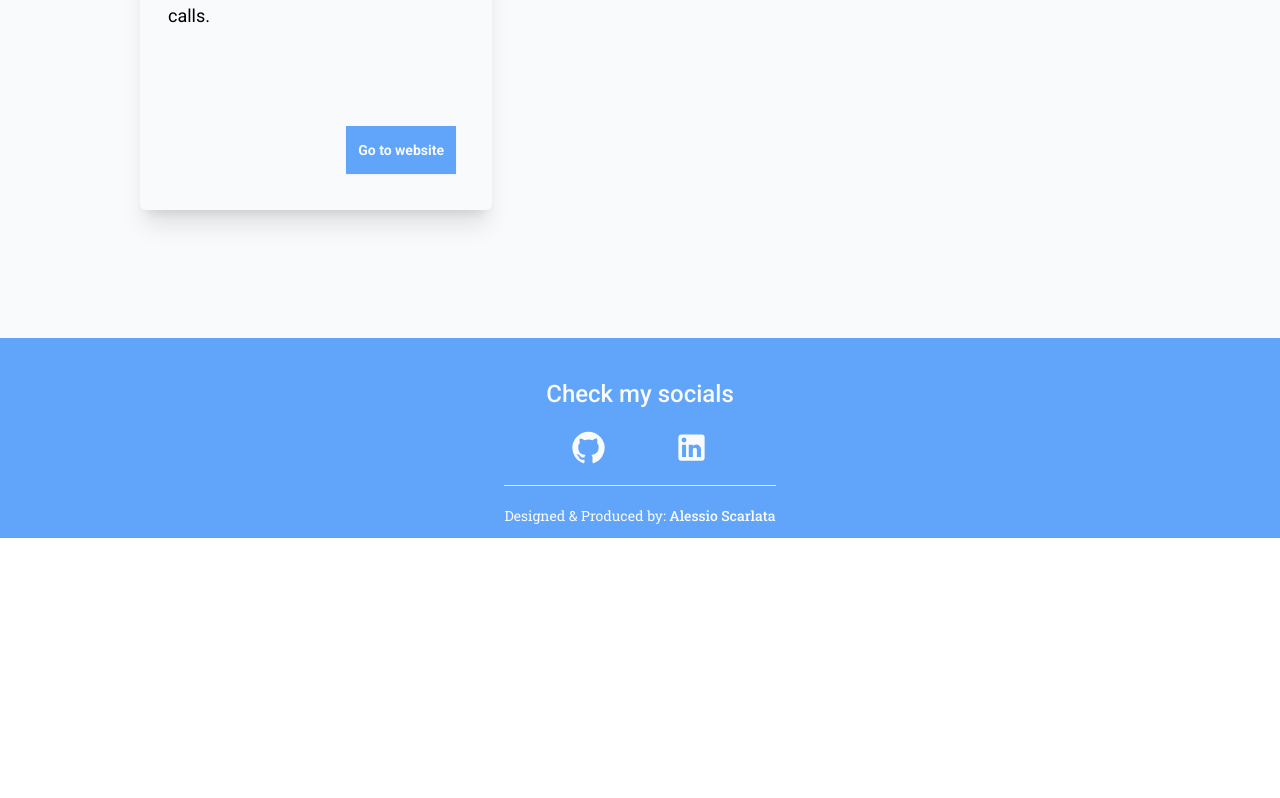
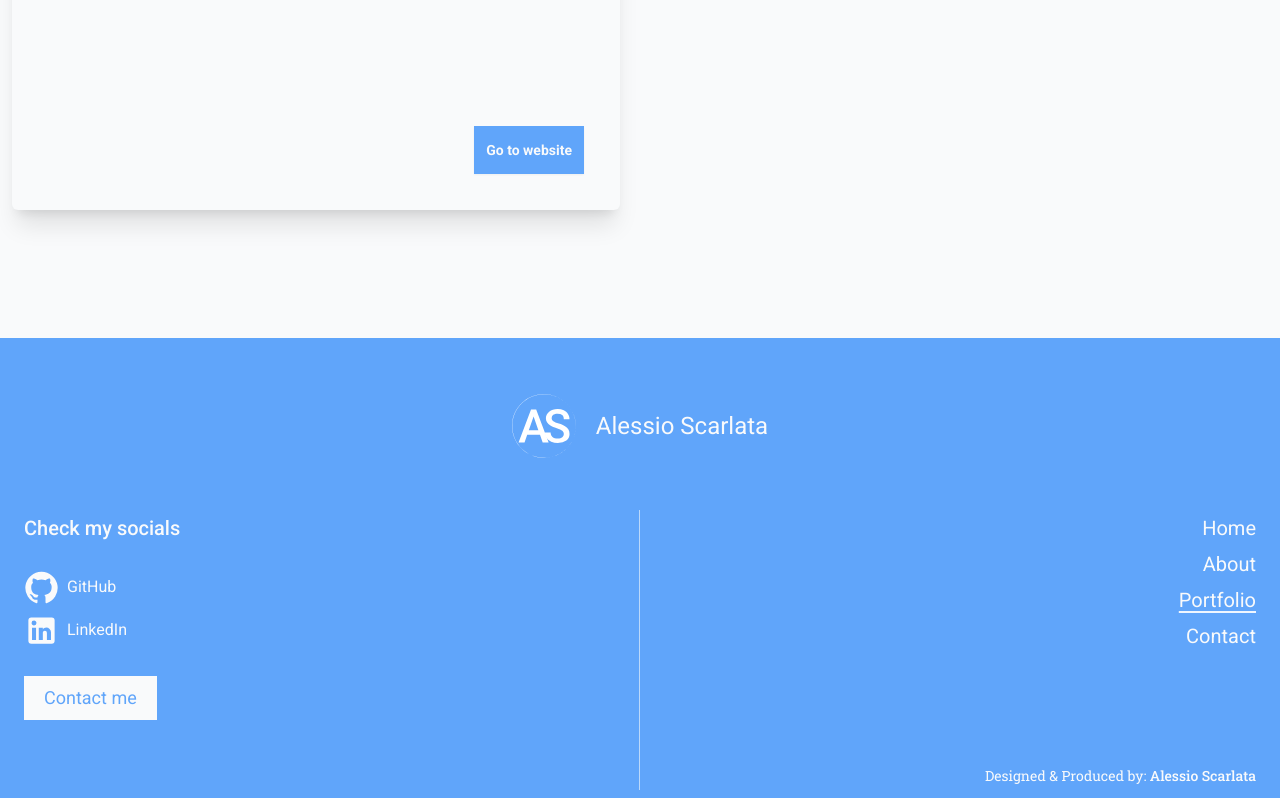
Before and after one commit to xScafu/portfolio-site-react, a React (Vite) app: page /portfolio in a window 1280 px wide. Shown: the part 1756-2554 px from the top of the page. Before the commit the page ends 2294 px from the top, so only its background shows below. Built offline with nearby package versions, Linux system fonts and the light colour scheme.

Commit message:
animations & footer improvements

```diff
--- a/src/components/Card.jsx
+++ b/src/components/Card.jsx
@@ -6,7 +6,7 @@ export default function Card({
 }) {
   return (
     <div className="flex justify-center">
-      <div className="card card-compact bg-gray-50 dark:bg-slate-400 dark:text-black shadow-xl rounded-md overflow-hidden w-[22rem] h-[30rem]">
+      <div className="card card-compact bg-gray-50 dark:bg-slate-400 dark:text-black shadow-xl rounded-md overflow-hidden h-[30rem]">
         <figure className="h-40">
           <img
             className="scale-105 transition ease-in-out duration-300 hover:scale-110"
--- a/src/components/Footer.jsx
+++ b/src/components/Footer.jsx
@@ -1,33 +1,80 @@
-import LinkedInIcon from "@mui/icons-material/LinkedIn";
-import GitHubIcon from "@mui/icons-material/GitHub";
+import { Divider } from "@mui/material";
+import Socials from "./Socials";
+import LogoVector from "../ui/LogoVector";
+import { NavLink } from "react-router";
+import { useSelector, useDispatch } from "react-redux";
+import { toggleIsMobile } from "../features/mobileMenu/mobileMenuSlice";
 
 export default function Footer() {
+  useSelector((state) => state.mobileMenu);
+  const dispatch = useDispatch();
+
   return (
-    <div className="flex justify-between flex-col items-center -mx-5 -mb-5 mt-32 bg-blue-400 dark:bg-slate-400 text-gray-50 dark:text-slate-800">
-      <h3 className="mt-10 font-medium text-2xl">Check my socials</h3>
-      <div>
-        <div className="text-center my-5 flex justify-evenly">
-          <a
-            href="https://github.com/xScafu"
-            className="hover:text-blue-950 dark:hover:text-slate-600"
-            target="_blank"
-          >
-            <GitHubIcon fontSize="large" />
-          </a>
-          <a
-            href="https://www.linkedin.com/in/alessio-scarlata/"
-            target="_blank"
-            className="hover:text-blue-950 dark:hover:text-slate-600"
-          >
-            <LinkedInIcon fontSize="large" />
-          </a>
-        </div>
-        <hr className="mb-5" />
-        <p className="font-serif font-normal text-sm text-end mb-5">
-          Designed & Produced by:{" "}
-          <span className="font-medium">Alessio Scarlata</span>
-        </p>
+    <div className="grid grid-cols-4 grid-rows-3 -mx-5 -mb-5 mt-32 bg-blue-400 dark:bg-slate-700 text-gray-50 dark:text-gray-50">
+      <div className="col-start-1 col-end-5 flex gap-5 align-middle items-center justify-center content-between mt-5 ">
+        <span className="fill-white w-16">
+          <LogoVector />
+        </span>
+        <h3 className="text-2xl font-normal">Alessio Scarlata</h3>
       </div>
+      <Socials />
+      <Divider
+        orientation="vertical"
+        variant="middle"
+        flexItem
+        sx={{ opacity: 0.6, marginY: 2, borderColor: "#f9fafb" }}
+        className="col-start-2 col-end-3 row-start-2 row-end-4"
+      />
+      <div className="flex flex-col items-end justify-center col-start-3 col-end-5 mr-8 mt-5 text-xl gap-2">
+        <NavLink
+          className={({ isActive }) =>
+            isActive
+              ? "underline underline-offset-4 decoration-2 decoration-blue-50"
+              : ""
+          }
+          onClick={() => dispatch(toggleIsMobile())}
+          to={"/"}
+        >
+          Home
+        </NavLink>
+        <NavLink
+          className={({ isActive }) => {
+            isActive
+              ? "underline underline-offset-4 decoration-2 decoration-blue-50"
+              : "";
+          }}
+          onClick={() => dispatch(toggleIsMobile())}
+          to={"/about"}
+        >
+          About
+        </NavLink>
+        <NavLink
+          className={({ isActive }) =>
+            isActive
+              ? "underline underline-offset-4 decoration-2 decoration-blue-50"
+              : ""
+          }
+          onClick={() => dispatch(toggleIsMobile())}
+          to={"/portfolio"}
+        >
+          Portfolio
+        </NavLink>
+        <NavLink
+          className={({ isActive }) =>
+            isActive
+              ? "underline underline-offset-4 decoration-2 decoration-blue-900"
+              : ""
+          }
+          onClick={() => dispatch(toggleIsMobile())}
+          to={"/contact"}
+        >
+          Contact
+        </NavLink>
+      </div>
+      <p className="font-serif font-normal text-sm text-end mb-5 col-start-3 col-end-5 row-start-3 row-end-4 mr-8 content-end">
+        Designed & Produced by:{" "}
+        <span className="font-medium">Alessio Scarlata</span>
+      </p>
     </div>
   );
 }
--- /dev/null
+++ b/src/components/Socials.jsx
@@ -0,0 +1,35 @@
+import LinkedInIcon from "@mui/icons-material/LinkedIn";
+import GitHubIcon from "@mui/icons-material/GitHub";
+import { NavLink } from "react-router";
+
+export default function Socials() {
+  return (
+    <div className="col-start-1 col-end-3 row-start-2 row-end-4">
+      <div className="text-center my-5 ml-8 flex flex-col gap-2 items-start ">
+        <h3 className=" font-medium text-xl mb-5">Check my socials</h3>
+        <a
+          href="https://github.com/xScafu"
+          className="hover:text-blue-950 dark:hover:text-slate-600"
+          target="_blank"
+        >
+          <GitHubIcon fontSize="large" />
+          <p className="inline ml-2">GitHub</p>
+        </a>
+        <a
+          href="https://www.linkedin.com/in/alessio-scarlata/"
+          target="_blank"
+          className="hover:text-blue-950 dark:hover:text-slate-600"
+        >
+          <LinkedInIcon fontSize="large" />
+          <p className="inline ml-2">LinkedIn</p>
+        </a>
+        <NavLink
+          to={"/contact"}
+          className="bg-gray-50 dark:bg-slate-600 dark:text-gray-50 text-blue-400 font-sans text-lg mt-5 p-5 py-2 transition ease-in-out hover:bg-blue-500 hover:text-gray-50 active:bg-blue-600 active:scale-95"
+        >
+          Contact me
+        </NavLink>
+      </div>
+    </div>
+  );
+}
--- a/src/components/homepage/Presentation.jsx
+++ b/src/components/homepage/Presentation.jsx
@@ -36,8 +36,6 @@ const popUp = {
 export default function Presentation() {
   let isVisited = useSelector((state) => state.visited.isVisited);
   const dispatch = useDispatch();
-
-  console.log(isVisited);
 
   return (
     <div className="mt-28 p-2 select-auto">
--- a/src/components/homepage/Works.jsx
+++ b/src/components/homepage/Works.jsx
@@ -26,7 +26,7 @@ export default function Works() {
         }}
         scrollbar={{ hide: true, snapOnRelease: true, enabled: true }}
         modules={[EffectCoverflow, Scrollbar]}
-        className="mySwiper mb-5 md:w-3/4"
+        className="mySwiper  mb-5 md:w-3/4"
       >
         <SwiperSlide>
           <div className="flex items-center justify-center my-32 text-gray-50">
--- a/src/ui/Logo.jsx
+++ b/src/ui/Logo.jsx
@@ -1,11 +1,20 @@
 import { useSelector } from "react-redux";
+import LogoVector from "./LogoVector";
 
 export default function Logo() {
   const darkMode = useSelector((state) => state.theme.darkMode);
 
   if (!darkMode) {
-    return <img src="../ASG LOGO.svg" alt="logo" className="w-12" />;
+    return (
+      <div className="w-12 fill-black">
+        <LogoVector />
+      </div>
+    );
   } else {
-    return <img src="../ASG LOGO WHITE.svg" alt="logo" className="w-12" />;
+    return (
+      <div className="w-12 fill-gray-50">
+        <LogoVector />
+      </div>
+    );
   }
 }
--- /dev/null
+++ b/src/ui/LogoTitle.jsx
@@ -0,0 +1,13 @@
+import { NavLink } from "react-router";
+import Logo from "./Logo";
+
+export default function LogoTitle() {
+  return (
+    <div className="flex items-center gap-3">
+      <NavLink to={"/"}>
+        <Logo />
+      </NavLink>
+      <h3 className="text-base font-normal">Alessio Scarlata</h3>
+    </div>
+  );
+}
--- /dev/null
+++ b/src/ui/LogoVector.jsx
@@ -0,0 +1,29 @@
+export default function LogoVector() {
+  return (
+    <svg
+      xmlns="http://www.w3.org/2000/svg"
+      xmlSpace="preserve"
+      id="Livello_1"
+      x="0"
+      y="0"
+      version="1.1"
+      viewBox="0 0 1080 1080"
+    >
+      <path
+        d="M1958.9 404.91h-380.21l27.25-60h252.35c19.83 36.69 58.51 60 100.61 60"
+        className="st0"
+      ></path>
+      <path
+        d="M1958.9 344.91v60c-42.1 0-80.78-23.31-100.61-60zM1909.4 313.04l-54.62 24.82-89.87-197.83-93.07 204.88h-65.9L1764.91 7.5z"
+        className="st0"
+      ></path>
+      <path
+        d="M2073.25 290.56c0 63.05-51.3 114.35-114.35 114.35-42.1 0-80.78-23.31-100.61-60-1.25-2.29-2.42-4.64-3.51-7.04l54.62-24.83c8.8 19.36 28.23 31.87 49.5 31.87 29.97 0 54.35-24.38 54.35-54.35 0-14.03-5.7-27.53-15.63-37.02-4.28-4.09-9.57-7.29-16.63-10.06-9.3-3.66-20.19-5.96-31.73-8.4l-4.02-.85c-12.13-2.59-21.98-5.48-31-9.09-14.98-6-27.37-13.91-37.87-24.17-19.93-19.5-31.82-49.07-31.82-79.12 0-63.05 51.3-114.35 114.35-114.35 44.74 0 85.61 26.32 104.12 67.05l-54.62 24.82c-8.8-19.36-28.23-31.87-49.5-31.87-29.97 0-54.35 24.38-54.35 54.35 0 13.82 5.4 28.04 13.76 36.22 4.75 4.63 10.72 8.36 18.24 11.37 5.76 2.31 12.51 4.25 21.22 6.11l3.89.83c13.44 2.84 27.33 5.77 41.29 11.26 14.34 5.64 26.15 13 36.11 22.51 21.73 20.77 34.19 50.07 34.19 80.41"
+        className="st0"
+      ></path>
+      <path d="M472.14 688.82h-215.6l-45.11 129.59H110.89l210.25-556.6h86.78l210.64 556.6H517.64zm-188.46-77.98H445l-80.66-230.9z"></path>
+      <path d="M874.1 675.06c0-24.47-8.6-43.32-25.8-56.58q-25.8-19.875-93.09-40.14c-44.86-13.51-80.54-28.54-107.04-45.11-50.72-31.85-76.07-73.4-76.07-124.62 0-44.85 18.28-81.81 54.86-110.86 36.57-29.05 84.04-43.58 142.4-43.58 38.74 0 73.27 7.14 103.6 21.41 30.33 14.28 54.15 34.6 71.49 60.97 17.33 26.38 25.99 55.62 25.99 87.73H874.1c0-29.05-9.12-51.8-27.33-68.24q-27.33-24.66-78.18-24.66c-31.6 0-56.14 6.76-73.59 20.26q-26.19 20.265-26.19 56.58 0 30.585 28.29 51.03c18.86 13.64 49.95 26.89 93.28 39.76 43.32 12.87 78.11 27.52 104.36 43.96q39.375 24.66 57.72 56.58c12.23 21.28 18.35 46.2 18.35 74.74 0 46.39-17.78 83.28-53.33 110.67q-53.325 41.1-144.69 41.1c-40.27 0-77.29-7.45-111.05-22.36q-50.655-22.365-78.75-61.74c-18.73-26.25-28.1-56.83-28.1-91.75h96.72c0 31.6 10.45 56.07 31.35 73.4 20.89 17.33 50.84 25.99 89.84 25.99 33.64 0 58.93-6.82 75.88-20.45 16.94-13.63 25.42-31.66 25.42-54.09"></path>
+      <path d="M1078.58 540.12c1.8 252.89-184.53 479.67-432.83 527.33C314.72 1134.83.47 878.08 1.08 540.12-.82 201.32 314.24-57 646.12 10.9c248.43 47.63 435.47 276.25 432.46 529.22m-.76 0C1078.91 246.44 834.5 2.91 540.85 5.17 248.79 3.48 4.18 248.05 5.92 540.12c-2.85 292.78 242.12 538.61 534.93 536.95 294.35 2.17 539.16-242.59 536.97-536.95"></path>
+    </svg>
+  );
+}
--- a/src/ui/TextBoxes.jsx
+++ b/src/ui/TextBoxes.jsx
@@ -1,9 +1,26 @@
 import { motion } from "motion/react";
+import { useDispatch, useSelector } from "react-redux";
+import {
+  addBoxesAnimation,
+  toggleBoxesVisited,
+} from "../features/visited/visitedSlice";
 
 export default function TextBoxes({ children }) {
+  let isVisited = useSelector((state) => state.visited.isBoxesVisited);
+  let counted = useSelector((state) => state.visited.boxesAnimations);
+  const dispatch = useDispatch();
+
+  function onAnimationCompleted() {
+    dispatch(toggleBoxesVisited());
+    dispatch(addBoxesAnimation());
+  }
+
   const scrollPop = {
     initial: {
       opacity: 0,
+    },
+    visited: {
+      opacity: 1,
     },
     inView: {
       opacity: 1,
@@ -16,13 +33,18 @@ export default function TextBoxes({ children }) {
     },
   };
 
+  counted == 1 ? (scrollPop.inView.transition.delay = 0) : "";
+
   return (
     <motion.div
       variants={scrollPop}
-      initial="initial"
+      initial={isVisited && counted === 2 ? "visited" : "initial"}
       whileInView="inView"
       viewport={{ once: true, amount: 0.3 }}
-      className="font-serif z-10 bg-gray-50 dark:bg-slate-800 border border-blue-400 dark:border-blue-200 flex flex-col items-center mt-32 p-10 drop-shadow-sm shadow-black md:w-2/3 md:mx-auto"
+      onAnimationComplete={() =>
+        counted < 2 ? dispatch(onAnimationCompleted()) : ""
+      }
+      className="font-serif z-10 bg-gray-50 dark:bg-slate-800 border border-blue-400 dark:border-blue-200 flex flex-col items-center w-[24rem] mt-32 p-10 drop-shadow-sm shadow-black md:w-2/3 mx-auto"
     >
       {children}
     </motion.div>
```
Also changed, not shown: src/components/Navbar.jsx (+3 -9 lines), src/features/visited/visitedSlice.js (+11 -1 lines).
